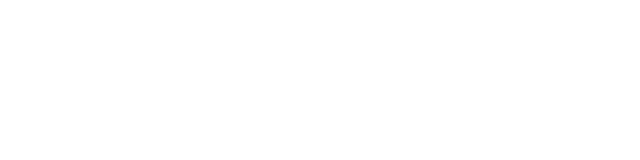
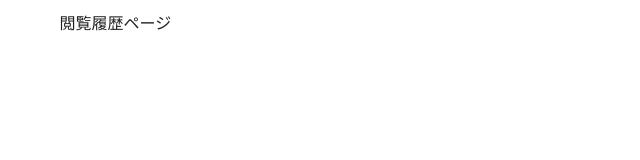
Before and after one commit to Shuhei712/test_front-rental, a Nuxt app: page /history in a window 1280 px wide. Before the commit this address had no page. Shown: the top 160 px of the page, without its empty margins (0-640 px from the left). Built offline with nearby package versions, Linux system fonts and the light colour scheme; a web font is replaced by a local one.

Commit message:
[add] 閲覧履歴ページの仮置き

```diff
--- /dev/null
+++ b/pages/history.vue
@@ -0,0 +1,3 @@
+<template>
+  <div>閲覧履歴ページ</div>
+</template>
```
